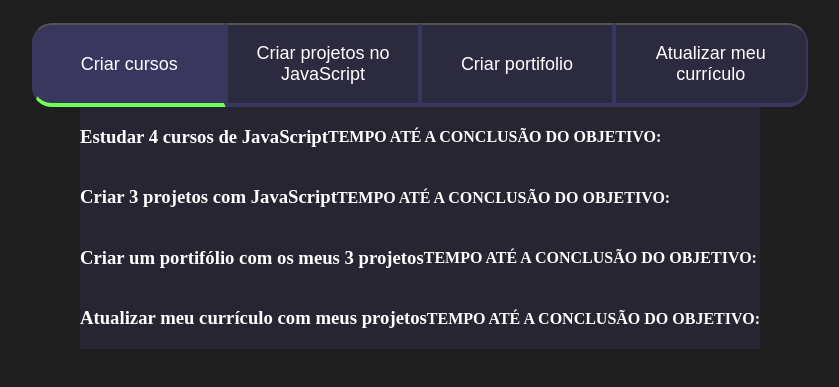
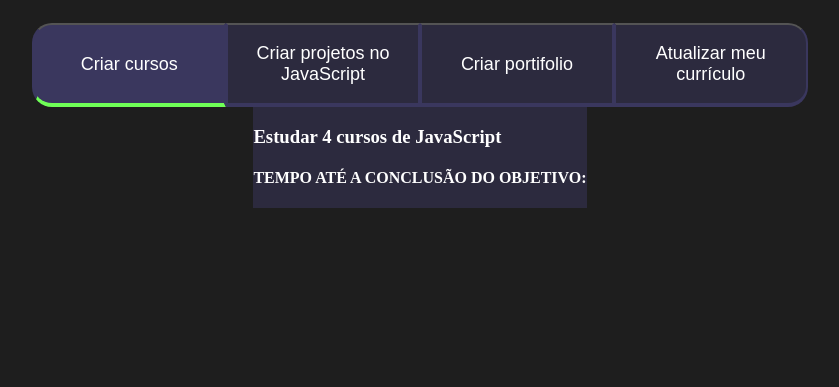
Before and after one commit to jenniferkauane/jenniferkauane-3f, a plain HTML site: page index.html in a window 1280 px wide. Both pictures are taken after a click on the button "Criar cursos". Shown: the part 75-462 px from the top of the page, without its empty margins (220-1059 px from the left). Drawn offline with Linux system fonts and the light colour scheme.

Commit message:
Add files via upload
06-06

```diff
--- a/main.js
+++ b/main.js
@@ -1,10 +1,12 @@
 const botoes = document.querySelectorAll(".botao");
-
+const conteudo = document.querySelectorAll(".aba-conteudo")
 for (let i = 0; i < botoes.length; i++){
     botoes[i].onclick = function(){
         for (let j = 0; j < botoes.length; j++){
             botoes[j].classList.remove("ativo")
+            conteudo[j].classList.remove("ativo")
         }
         botoes[i].classList.add("ativo")
+        conteudo[i].classList.add("ativo")
     }
 }
--- a/style.css
+++ b/style.css
@@ -49,13 +49,13 @@ span{
      border-right: 2px solid var(--botao-ativo);
 }
 
-.ativo{
+.botao.ativo{
     background-color: var(--botao-ativo);
     border-bottom: 4px solid var(--verde);
 }
 
 .botoes{
-    display: block;
+    display: flex;
 }
 
 .botao:first-child{
@@ -66,13 +66,15 @@ span{
     border-radius: 0 0 20px 20px;
 }
 .aba-conteudo{
-    background-color: var(--texto-fundo);
     display: none;
 }
-.aba-conteudo,.ativo{
-    display: flex;
+.aba-conteudo.ativo{
+    display: block;
+}
+.aba-textos{
+    background-color: var(--botao-inativo);
+}
 
-}
 
 @media screen and (min-width: 700px){
     .botoes{
```
